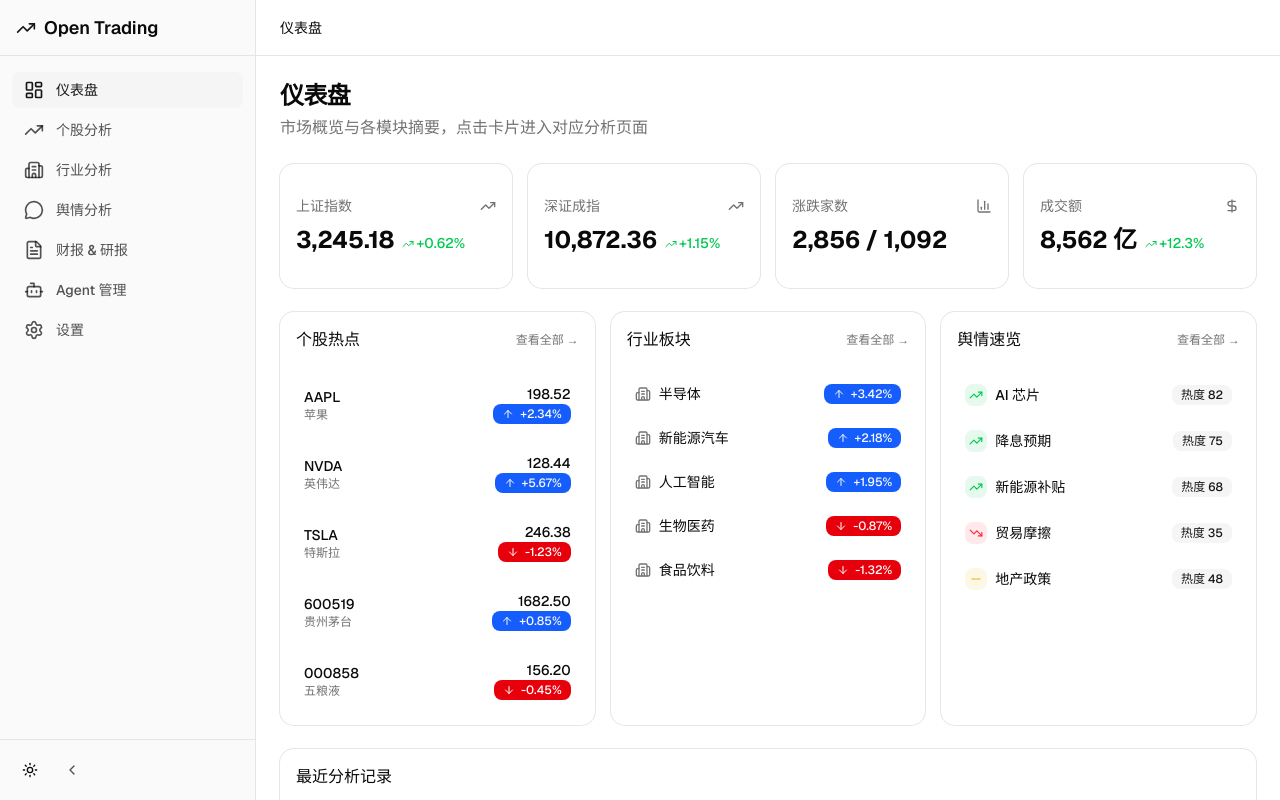
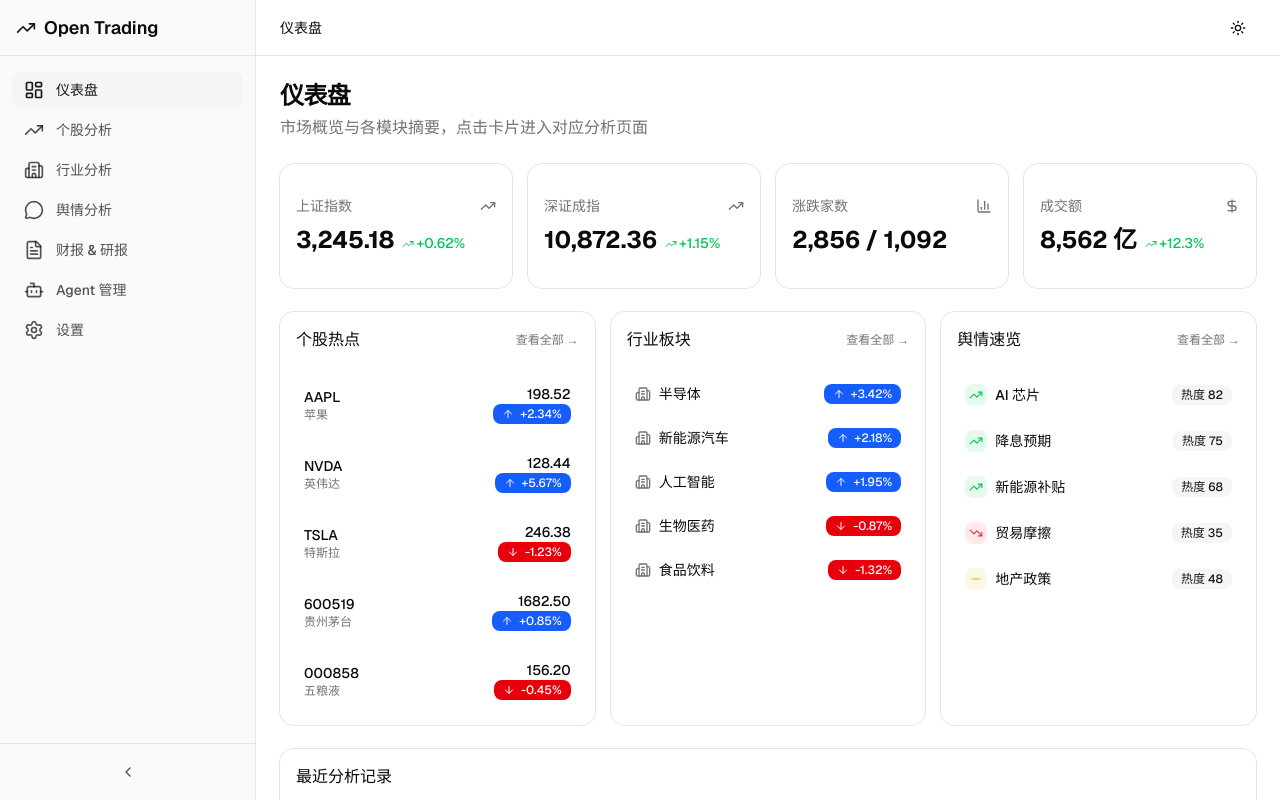
Before and after one commit to rhinonan/open-trading, a Next.js app: page / in a window 1280 px wide. Shown: the top 800 px of the page. Built offline with nearby package versions, Linux system fonts and the light colour scheme.

Commit message:
feat: move theme toggle from sidebar to header right side

```diff
--- a/src/components/layout/header.tsx
+++ b/src/components/layout/header.tsx
@@ -50,8 +50,8 @@ export function Header() {
         ))}
       </nav>
 
-      {/* Right side: theme toggle (mobile fallback) */}
-      <div className="md:hidden">
+      {/* Right side: theme toggle (all viewports) */}
+      <div className="flex items-center gap-2">
         <ThemeToggle />
       </div>
     </header>
--- a/src/components/layout/sidebar.tsx
+++ b/src/components/layout/sidebar.tsx
@@ -5,7 +5,7 @@ import { usePathname } from "next/navigation";
 import { cn } from "@/lib/utils";
 import { useMobile } from "@/hooks/use-mobile";
 import { useSidebar } from "@/hooks/use-sidebar";
-import { ThemeToggle } from "./theme-toggle";
+
 import { Button } from "@/components/ui/button";
 import { Sheet, SheetContent, SheetTrigger } from "@/components/ui/sheet";
 import { ScrollArea } from "@/components/ui/scroll-area";
@@ -108,14 +108,12 @@ export function Sidebar() {
       </ScrollArea>
 
       {/* Bottom actions */}
-      <div className="border-t border-sidebar-border p-3 flex items-center gap-2">
-        {!collapsed && <ThemeToggle />}
+      <div className="border-t border-sidebar-border p-3 flex items-center justify-center">
         <Button
           variant="ghost"
           size="icon"
           className={cn(
-            "h-8 w-8 text-sidebar-foreground/70 hover:text-sidebar-foreground",
-            collapsed && "mx-auto"
+            "h-8 w-8 text-sidebar-foreground/70 hover:text-sidebar-foreground"
           )}
           onClick={toggle}
         >
```
